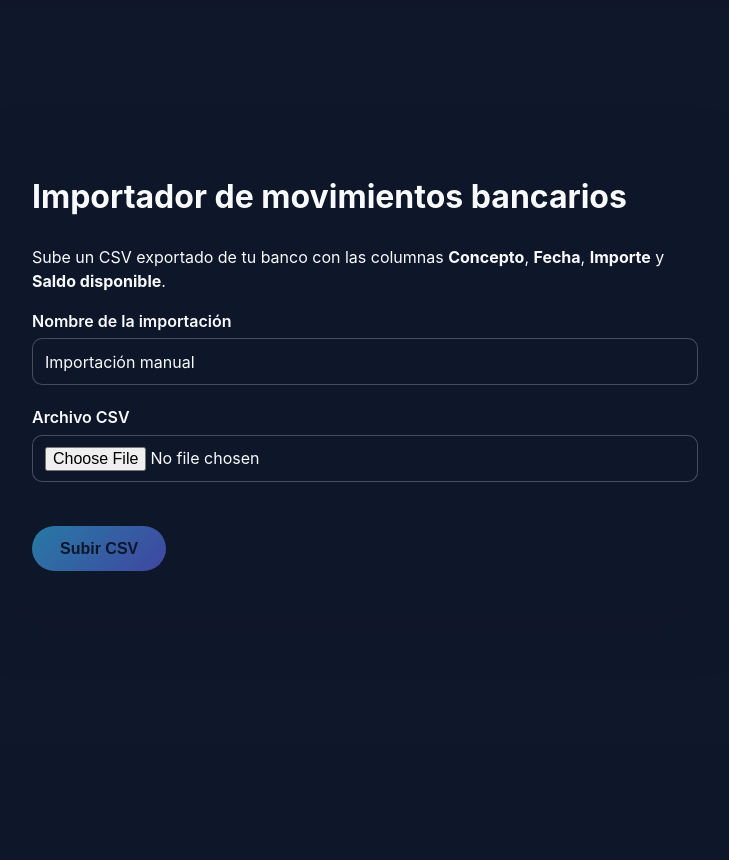
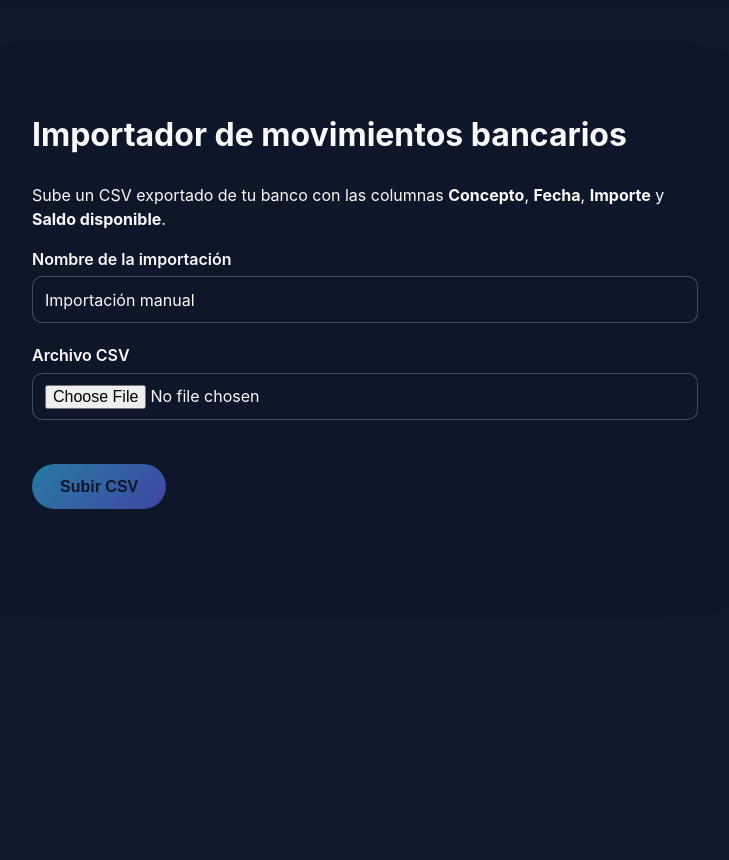
Before and after one commit to danicassani/bank_informer, a Django app: page / in a window 1280 px wide. Shown: the part 56-916 px from the top of the page, without its empty margins (258-987 px from the left). Before the commit the page ends 627 px from the top, so only its background shows below. Run offline with Django 5.2, Linux system fonts and the light colour scheme.

Commit message:
changed padding

```diff
--- a/invoice_classifier/static/invoice_classifier/index.css
+++ b/invoice_classifier/static/invoice_classifier/index.css
@@ -15,7 +15,7 @@ body.index-body {
   justify-content: center;
   width: min(780px, 100%);
   min-height: calc(100vh - 180px);
-  padding: 3rem 0;
+  padding: 0rem 0rem 15rem 0rem;
 }
 
 #index-app,
```
